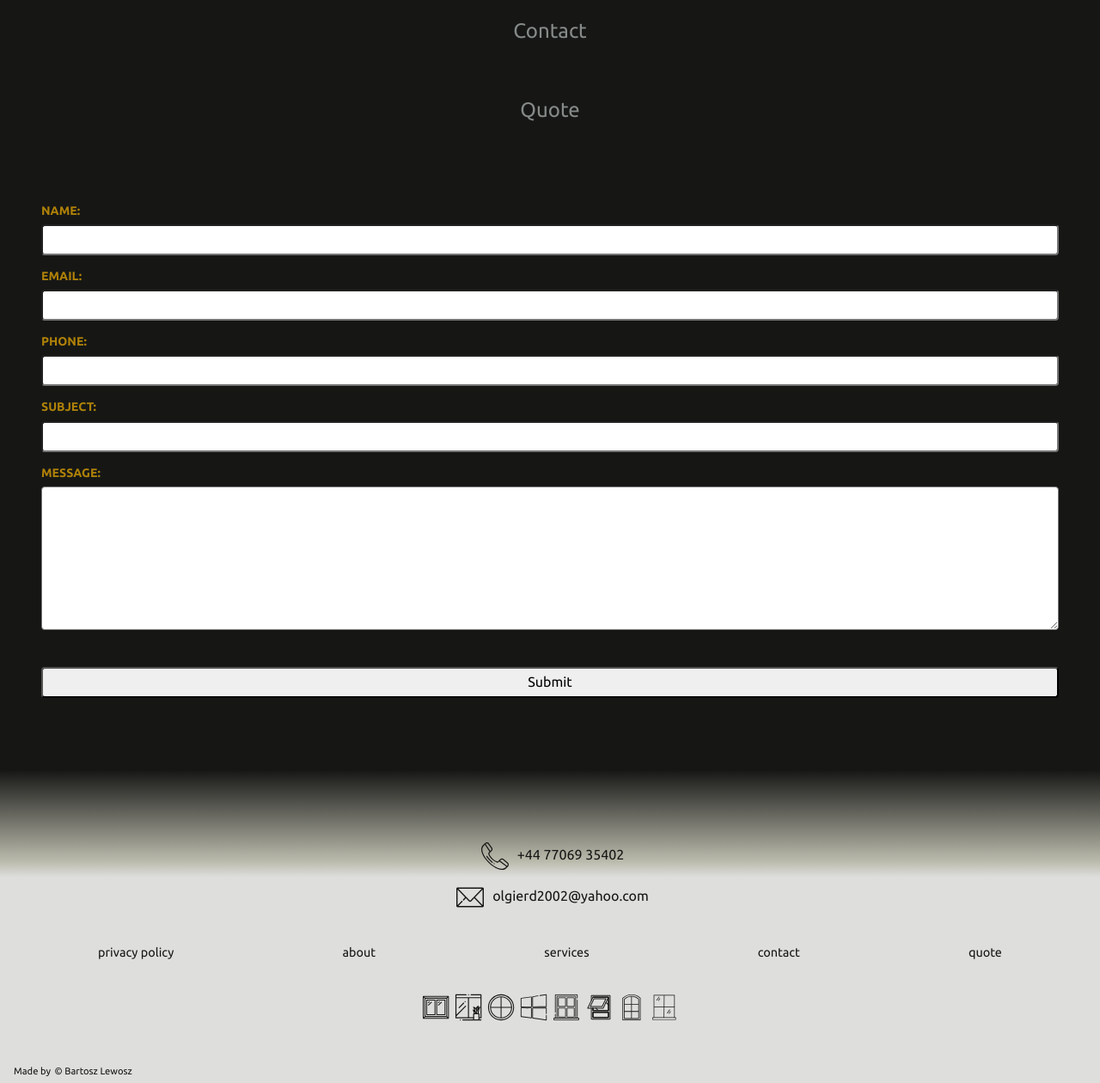
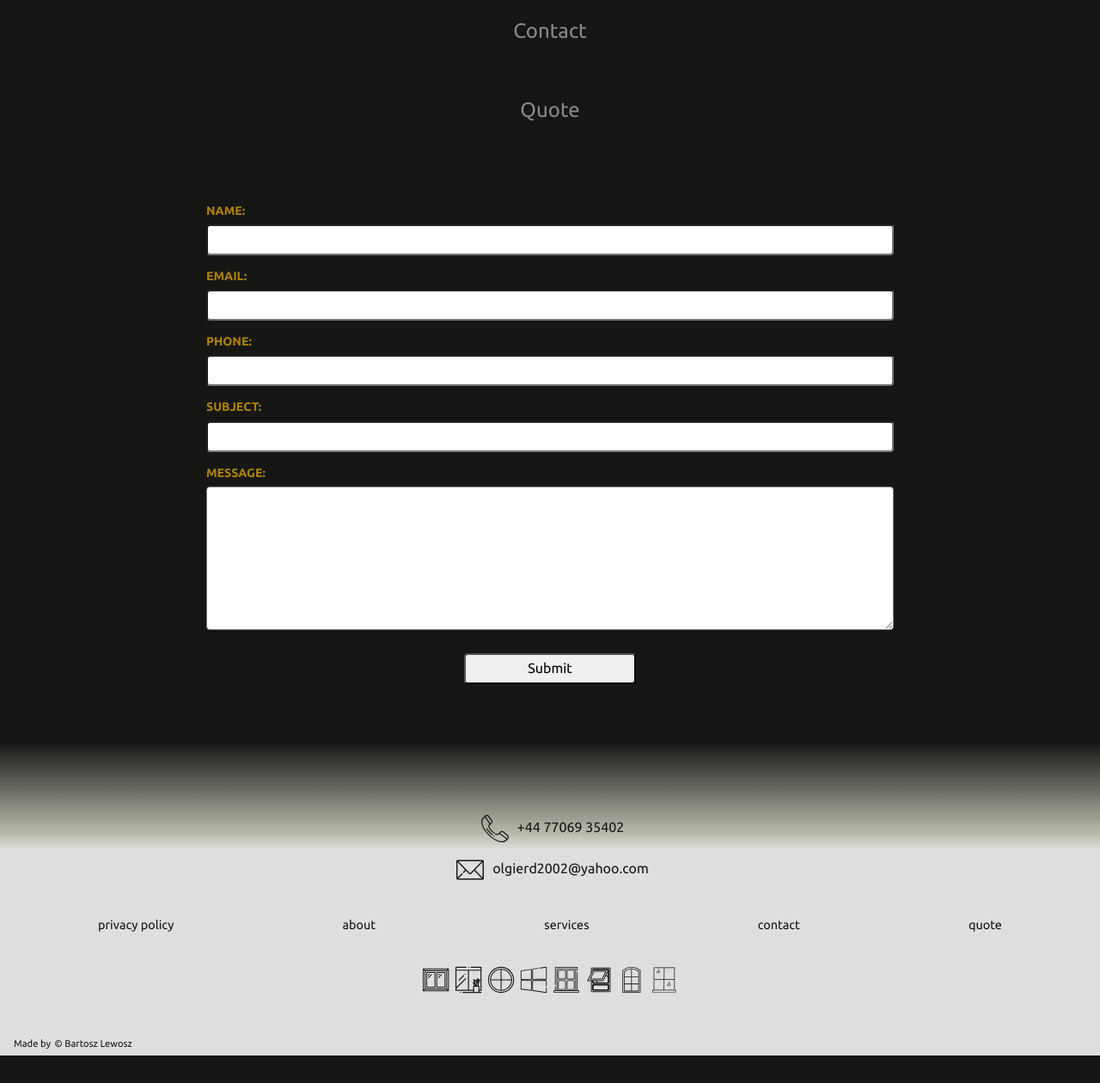
Before and after one commit to BartoszLewosz/windows-cleaning, a Django app: page /contact in a window 1280 px wide. Shown: the part 1223-2483 px from the top of the page at 86% size. After the commit the page ends 2451 px from the top, so only its background shows below. Run offline with Django 3.2, Linux system fonts and the light colour scheme.

Commit message:
Shrink and center submit button for different display size

```diff
--- a/windows_cleaning/windows_cleaning/static/css/main.css
+++ b/windows_cleaning/windows_cleaning/static/css/main.css
@@ -558,6 +558,12 @@ a:active {
   font-size: .875rem;
 }
 
+@media (min-width: 768px) {
+  .form {
+    width: 70%;
+  }
+}
+
 label {
   text-align: left;
   color: #AF8108;
@@ -598,7 +604,13 @@ input:focus {
 
 .submit-button {
   font-size: 1rem;
-  color: red;
+}
+
+@media (min-width: 768px) {
+  .submit-button {
+    width: 200px;
+    margin: 0 auto;
+  }
 }
 
 .submit-input:hover {
--- a/windows_cleaning/windows_cleaning/static/scss/modules/contact.scss
+++ b/windows_cleaning/windows_cleaning/static/scss/modules/contact.scss
@@ -30,6 +30,9 @@
     margin: 0 auto;
     list-style-type: none;
     font-size: .875rem;
+    @media (min-width: $tablet) {
+        width: 70%;
+    }
 }
 label {
     text-align: left;
@@ -67,7 +70,10 @@ input:focus {
 }
 .submit-button {
     font-size: 1rem;
-    color: red;
+    @media (min-width: $tablet) {
+        width: 200px;
+        margin: 0 auto;
+    }
 }
 .submit-input:hover {
     color: $gold;
```
Also changed, not shown: windows_cleaning/windows_cleaning/static/css/modules/contact.css (+13 -1 lines).
